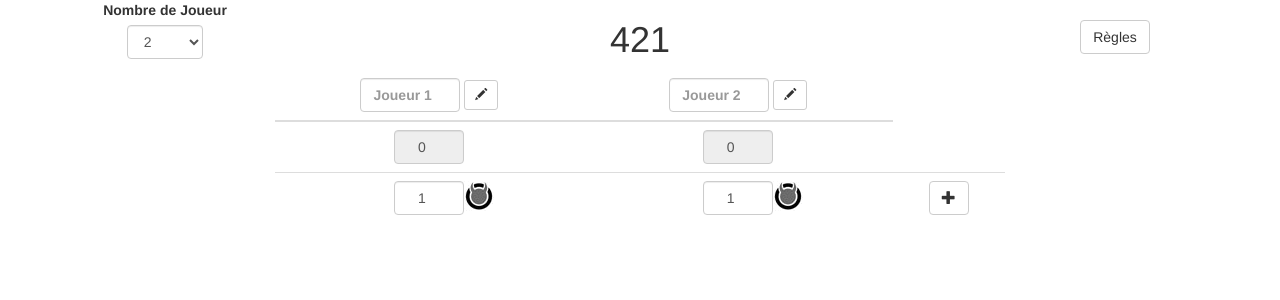
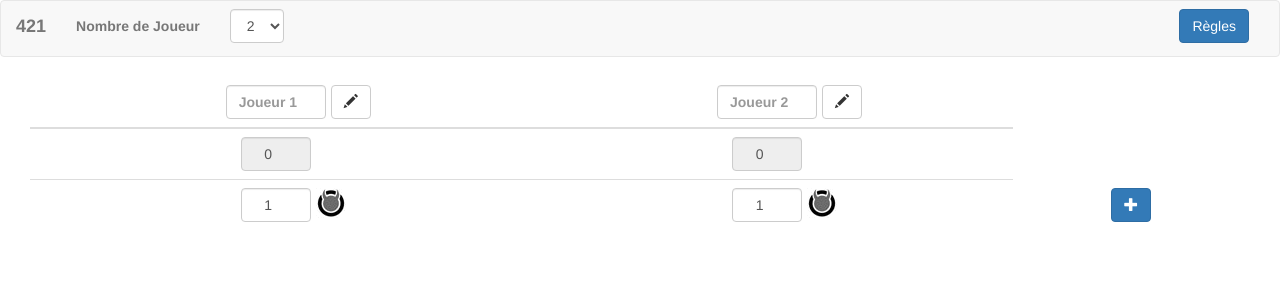
Before and after one commit to TuffBard/421, a PHP site: page / in a window 1280 px wide. Shown: the top 300 px of the page. Run offline with PHP 8.4, Linux system fonts and the light colour scheme.

Commit message:
Mise a jour graphique

```diff
--- a/css/master.css
+++ b/css/master.css
@@ -28,14 +28,29 @@ body {
   cursor: pointer;
 }
 
-.btn_regle {
-  margin-top: 20px;
-}
-
 .input_name{
   width:100px !important;
 }
 
 .diablo{
   position: absolute;
+  margin-left: 5px;
 }
+
+.td_add{
+  border: none !important;
+}
+
+.set_nb_joueurs{
+  width: 60px;
+}
+
+.btn_set_nom, .btn_mod_nom{
+  position: absolute;
+  margin-left: 5px;
+}
+
+.dice{
+  border-radius: 0 !important;
+  margin-right: 5px;
+}
--- a/index.php
+++ b/index.php
@@ -24,18 +24,18 @@
     <script src="js/master.js"></script>
   </head>
   <body>
+    <nav class="navbar navbar-default">
+      <div class="container-fluid">
 
-    <div class="container">
-      <div class="col-md-2">
-        <center>
-          <label>Nombre de Joueur</label>
+        <div class="navbar-header">
+          <a class="navbar-brand" href="#"><strong>421</strong></a>
+        </div>
 
-          <div class='form_group'>
-              <!-- <input class="form-control td_score" type="text" id="nb_j" value="<?php echo $max ?>" width="15" onsubmit="set_nb_j();">
-              <button type="button" onclick="set_nb_j();" class="btn btn-default">
-                <span class="glyphicon glyphicon-ok" aria-hidden="true"></span>
-              </button> -->
-            <div class="col-xs-8 col-xs-offset-2">
+        <div class="collapse navbar-collapse">
+          <ul class="nav navbar-nav">
+            <li><a><label>Nombre de Joueur</label></a></li>
+          </ul>
+          <form class="navbar-form navbar-left">
             <select id='nb_j' class='form-control set_nb_joueurs'>
               <?php
               for ($i=2; $i <= 8; $i++)
@@ -48,14 +48,16 @@
               }
               ?>
             </select>
-            </div>
+          </form>
+          <form class="navbar-form navbar-right">
+            <a href="rules.html" target="_blank" class="btn btn-primary float-right">Règles</a>
+          </form>
         </div>
 
-        </center>
       </div>
-        <div class="col-md-8">
-          <h1><center>421</center></h1>
-
+    </nav>
+    <div class="container-fluid">
+      <div class="col-md-12">
         <table class="table table_score">
           <!-- Liste des joueurs -->
           <thead>
@@ -75,7 +77,7 @@
                           <form class='form-inline'>
                             <div class='form_group'>
                               <input type='text' class='form-control input_name' id='j$i' placeholder='Joueur $i' value='$nom' $disabled>
-                                <button type='button' class='btn btn-default btn-sm $onclick' data-id='$i'>
+                              <button type='button' class='btn btn-default btn-l $onclick' data-id='$i'>
                                 <span class='glyphicon glyphicon-pencil' aria-hidden='true'></span>
                               </button>
                             </div>
@@ -140,8 +142,8 @@
             }
 
             // J'ajoute un bouton 'plus' apres la dernière colonne
-              echo"<td id='btn_add_$nb_turns'>
-                <button type='button' class='btn btn-default btn-add-points' data-turn='$nb_turns'>
+            echo"<td id='btn_add_$nb_turns' class='td_add'>
+              <button type='button' class='btn btn-primary btn-add-points' data-turn='$nb_turns'>
                 <span class='glyphicon glyphicon-plus' aria-hidden='true'></span>
               </button>
             </td>";
@@ -149,9 +151,6 @@
           </tr>
         </table>
       </div>
-        <div class="col-md-2">
-            <center><a href="rules.html" target="_blank"><button type="button" class="btn btn-default btn_regle">Règles</button></a></center>
-        </div>
     </div>
 
   </body>
--- a/js/master.js
+++ b/js/master.js
@@ -66,15 +66,15 @@ function add_points() {
           +"</td>";
   }
   // J'ajoute un bouton 'plus' apres la dernière colonne -->
-  row += "<td id='btn_add_"+next+"'>"
-          +"<button type='button' class='btn btn-default btn-add-points' data-turn='"+next+"'>"
+  row += "<td id='td_add_"+next+"' class='td_add'>"
+          +"<button type='button' class='btn btn-primary btn-add-points' data-turn='"+next+"'>"
             +"<span class='glyphicon glyphicon-plus' aria-hidden='true'></span>"
           +"</button>"
         +"</td></tr>";
   //j'ajoute la ligne au tableau
   $("#turn_"+turn).after(row);
   //Je cache le bouton précédent
-  $("#btn_add_"+turn).css("display","none");
+  $(this).css("display","none");
   initBtnPoints();
   initDiablo();
 }
@@ -89,7 +89,7 @@ function add_point_php(joueur, tour, score){
       score: score
     }
   }).done(function(data){
-    console.log(data);
+    //console.log(data);
   });
 }
 
```
Also changed, not shown: rules.html (+12 -13 lines). Lines whose indentation alone changed are shown as unchanged.
